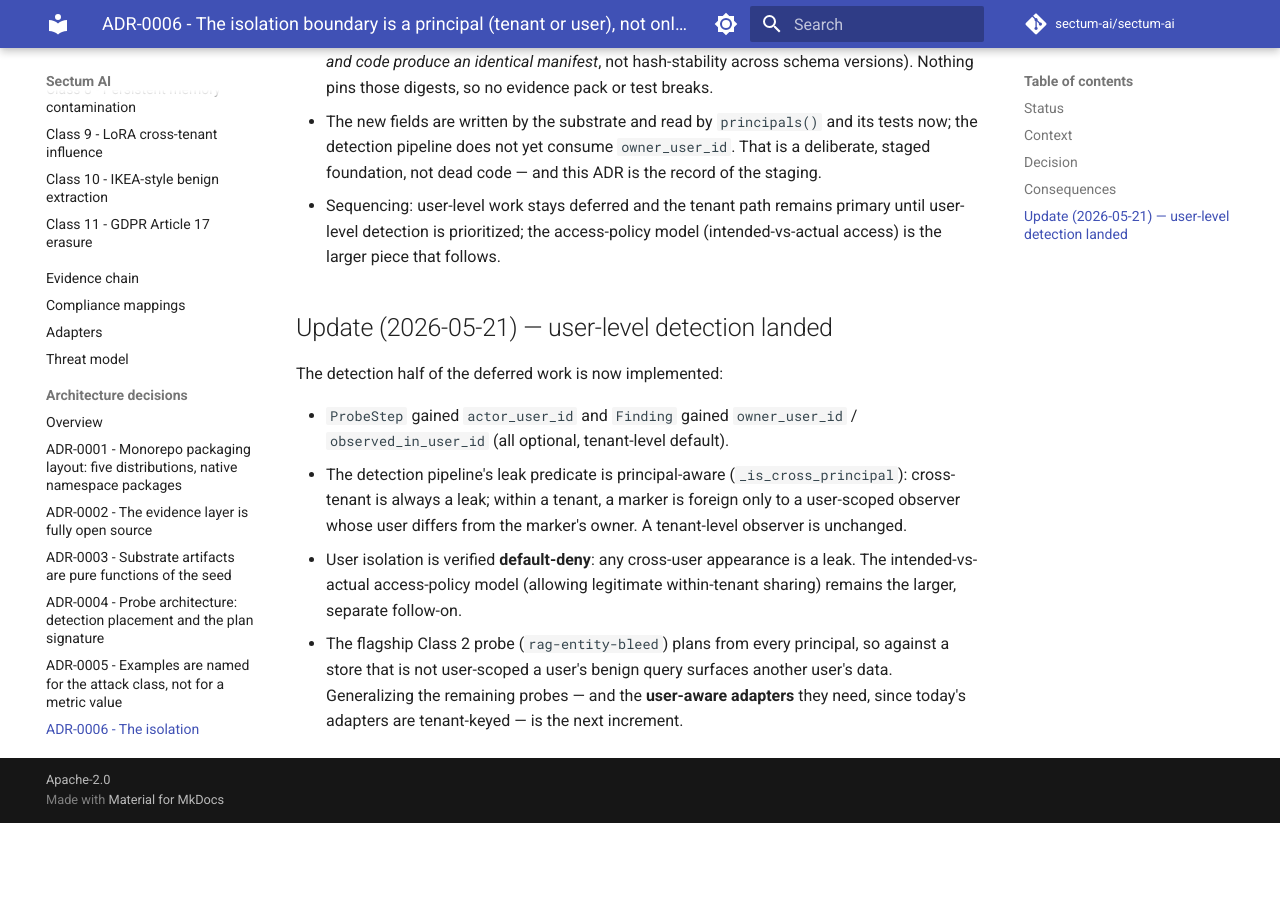
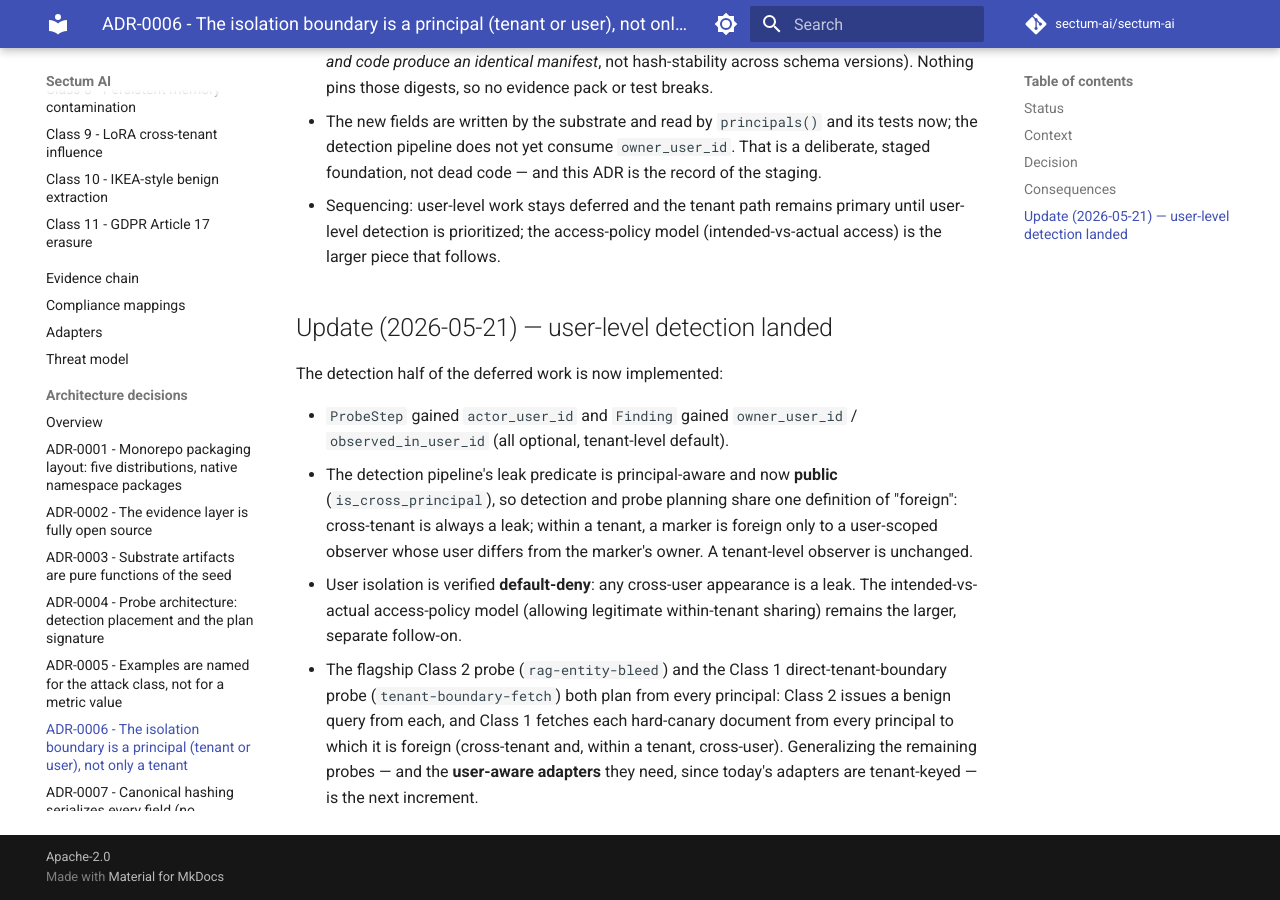
Before and after one commit to sectum-ai/sectum-ai, an MkDocs documentation site: the page built from docs/adr/0006-principal-isolation-model.md, in a window 1280 px wide and 900 px high, scrolled down 1734 px. Built offline with MkDocs 1.6.1 and Material for MkDocs 9.7.7, drawn with Linux system fonts in a browser that asks for light colours; comment, search, counter and statistics services are not loaded; before the commit the page ends 2557 px from its top, so only the background shows below that.

Commit message:
feat: plan tenant-boundary fetches per principal
Generalize the Class 1 direct-tenant-boundary probe to the principal
boundary (ADR-0006): it now plans a fetch of every hard-canary document
from each principal to which the marker is foreign - cross-tenant as
before, and cross-user within a tenant when users are declared - so
negative authorization is verified at both granularities. The
is_cross_principal predicate is made public so probe planning and the
detection pipeline share one definition of "foreign." With no users
declared the plan is byte-identical to the prior per-tenant plan.

```diff
--- a/docs/adr/0006-principal-isolation-model.md
+++ b/docs/adr/0006-principal-isolation-model.md
@@ -83,15 +83,18 @@ The detection half of the deferred work is now implemented:
 
 - `ProbeStep` gained `actor_user_id` and `Finding` gained `owner_user_id` /
   `observed_in_user_id` (all optional, tenant-level default).
-- The detection pipeline's leak predicate is principal-aware
-  (`_is_cross_principal`): cross-tenant is always a leak; within a tenant, a
-  marker is foreign only to a user-scoped observer whose user differs from the
-  marker's owner. A tenant-level observer is unchanged.
+- The detection pipeline's leak predicate is principal-aware and now **public**
+  (`is_cross_principal`), so detection and probe planning share one definition of
+  "foreign": cross-tenant is always a leak; within a tenant, a marker is foreign
+  only to a user-scoped observer whose user differs from the marker's owner. A
+  tenant-level observer is unchanged.
 - User isolation is verified **default-deny**: any cross-user appearance is a
   leak. The intended-vs-actual access-policy model (allowing legitimate
   within-tenant sharing) remains the larger, separate follow-on.
-- The flagship Class 2 probe (`rag-entity-bleed`) plans from every principal, so
-  against a store that is not user-scoped a user's benign query surfaces another
-  user's data. Generalizing the remaining probes — and the **user-aware
-  adapters** they need, since today's adapters are tenant-keyed — is the next
-  increment.
+- The flagship Class 2 probe (`rag-entity-bleed`) and the Class 1
+  direct-tenant-boundary probe (`tenant-boundary-fetch`) both plan from every
+  principal: Class 2 issues a benign query from each, and Class 1 fetches each
+  hard-canary document from every principal to which it is foreign (cross-tenant
+  and, within a tenant, cross-user). Generalizing the remaining probes — and the
+  **user-aware adapters** they need, since today's adapters are tenant-keyed — is
+  the next increment.
```
Also changed, not shown: CHANGELOG.md (+8 -0 lines), 4 other files.
